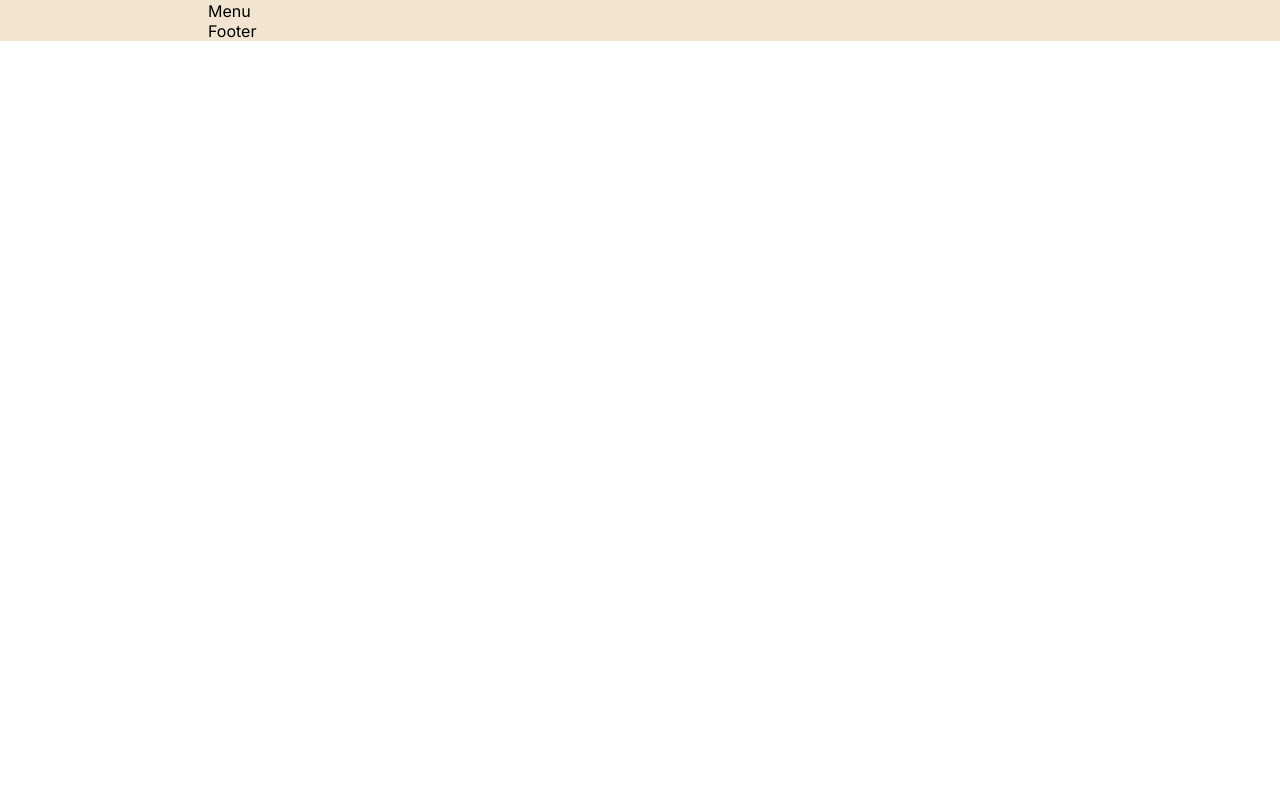
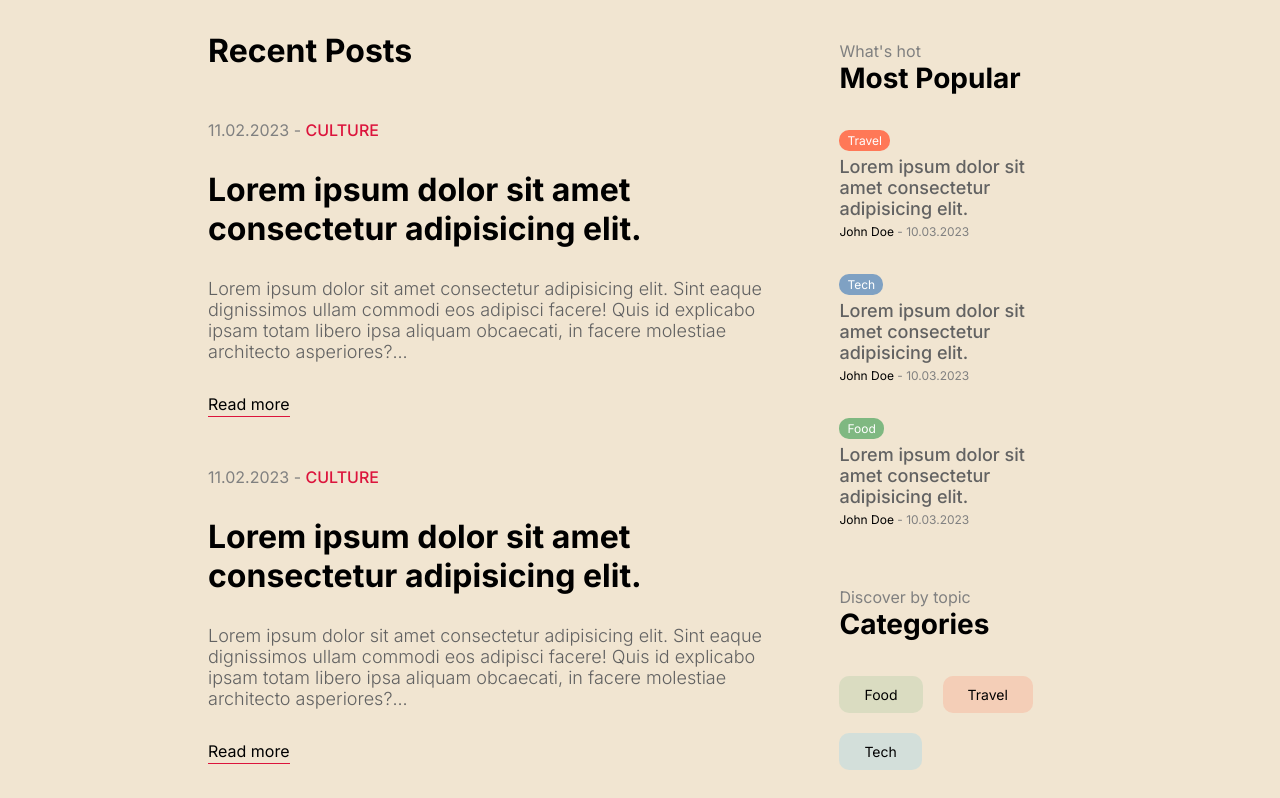
Before and after one commit to Achala-Nayak/Cuisine-Code-Chronicles, a Next.js app: page / in a window 1280 px wide. Shown: the part 1102-1900 px from the top of the page. Before the commit the page ends 1143 px from the top, so only its background shows below. Built offline with nearby package versions, Linux system fonts and the light colour scheme.

Commit message:
Side Menu- Achala Nayak

```diff
--- a/src/app/homepage.module.css
+++ b/src/app/homepage.module.css
@@ -0,0 +1,4 @@
+.content{
+    display:flex;
+    gap:50px;
+}
--- /dev/null
+++ b/src/components/card/Card.jsx
@@ -0,0 +1,29 @@
+import Image from "next/image";
+import styles from "./card.module.css";
+import Link from "next/link";
+
+const Card = () => {
+  return (
+    <div className={styles.container}>
+      <div className={styles.imageContainer}>
+        <Image src="/p1.jpeg" alt="" fill className={styles.image}/>
+      </div>
+      <div className={styles.textContainer}>
+        <div className={styles.detail}>
+          <span className={styles.date}>11.02.2023 - </span>
+          <span className={styles.category}>CULTURE</span>
+        </div>
+        <h1>Lorem ipsum dolor sit amet consectetur adipisicing elit.</h1>
+        <p className={styles.desc}>
+          Lorem ipsum dolor sit amet consectetur adipisicing elit. Sint eaque
+          dignissimos ullam commodi eos adipisci facere! Quis id explicabo ipsam
+          totam libero ipsa aliquam obcaecati, in facere molestiae architecto
+          asperiores?...
+        </p>
+        <Link href="/" className={styles.link}>Read more</Link>
+      </div>
+    </div>
+  );
+};
+
+export default Card;
--- /dev/null
+++ b/src/components/card/card.module.css
@@ -0,0 +1,50 @@
+.container {
+    margin-bottom: 50px;
+    display: flex;
+    align-items: center;
+    gap: 50px;
+  }
+
+  .imageContainer {
+    flex: 1;
+    height: 350px;
+    position: relative;
+  }
+
+  .image {
+    object-fit: cover;
+  }
+
+  .textContainer {
+    flex: 1;
+    display: flex;
+    flex-direction: column;
+    gap: 30px;
+  }
+
+  .date {
+    color: gray;
+  }
+
+  .category {
+    color: crimson;
+    font-weight: 500;
+  }
+
+  .desc {
+    font-size: 18px;
+    font-weight: 300;
+    color: var(--softTextColor);
+  }
+
+  .link {
+    border-bottom: 1px solid crimson;
+    width: max-content;
+    padding: 2px 0px;
+  }
+
+  @media screen and (max-width: 1280px) {
+    .imageContainer {
+      display: none;
+    }
+  }
--- a/src/components/cardList/CardList.jsx
+++ b/src/components/cardList/CardList.jsx
@@ -1,9 +1,22 @@
 import React from 'react'
 import styles from'./cardList.module.css'
+import Image from 'next/image'
+import Pagination from '../pagination/Pagination'
+import Card from '../card/Card'
 
 const CardList = () => {
   return (
-    <div className={styles.container}>CardList</div>
+    <div className={styles.container}>
+      <h1 className={styles.title}>Recent Posts</h1>
+      <div className={styles.posts}>
+        <Card/>
+        <Card/>
+        <Card/>
+
+
+      </div>
+      <Pagination/>
+    </div>
   )
 }
 
--- a/src/components/cardList/cardList.module.css
+++ b/src/components/cardList/cardList.module.css
@@ -1,3 +1,7 @@
-.conatiner{
+.container{
     flex:5;
 }
+
+.title{
+    margin:50px 0px;
+}
--- a/src/components/menu/Menu.jsx
+++ b/src/components/menu/Menu.jsx
@@ -1,9 +1,22 @@
-import React from 'react'
-import styles from'./menu.module.css'
+import React from "react";
+import styles from "./menu.module.css";
+import Link from "next/link";
+import Image from "next/image";
+import MenuPosts from "../menuPosts/MenuPosts";
+import MenuCategories from "../menuCategories/MenuCategories";
+
 const Menu = () => {
   return (
-    <div className={styles.container}>Menu</div>
-  )
-}
+    <div className={styles.container}>
+      <h2 className={styles.subtitle}>{"What's hot"}</h2>
+      <h1 className={styles.title}>Most Popular</h1>
+      <MenuPosts withImage={false} />
+      <h2 className={styles.subtitle}>Discover by topic</h2>
+      <h1 className={styles.title}>Categories</h1>
+      <MenuCategories />
 
-export default Menu
+    </div>
+  );
+};
+
+export default Menu;
--- a/src/components/menu/menu.module.css
+++ b/src/components/menu/menu.module.css
@@ -0,0 +1,20 @@
+.container {
+    flex: 2;
+    margin-top: 60px;
+  }
+
+  .subtitle {
+    color: gray;
+    font-size: 16px;
+    font-weight: 400;
+  }
+  .title {
+    font-size: 28px;
+  }
+
+
+  @media screen and (max-width: 1024px) {
+    .container {
+      display: none;
+    }
+  }
--- /dev/null
+++ b/src/components/menuCategories/MenuCategories.jsx
@@ -0,0 +1,22 @@
+import Link from "next/link";
+import React from "react";
+import styles from "./menuCategories.module.css";
+
+const MenuCategories = () => {
+  return (
+    <div className={styles.categoryList}>
+
+    <Link href="/blog" className={`${styles.categoryItem} ${styles.food}`}>
+        Food
+      </Link>
+      <Link href="/blog" className={`${styles.categoryItem} ${styles.travel}`}>
+        Travel
+      </Link>
+      <Link href="/blog" className={`${styles.categoryItem} ${styles.tech}`}>
+        Tech
+      </Link>
+    </div>
+  );
+};
+
+export default MenuCategories;
--- /dev/null
+++ b/src/components/menuCategories/menuCategories.module.css
@@ -0,0 +1,25 @@
+.categoryList {
+    margin-top: 35px;
+    margin-bottom: 60px;
+    display: flex;
+    flex-wrap: wrap;
+    gap: 20px;
+  }
+
+  .categoryItem {
+    padding: 10px 25px;
+    border-radius: 10px;
+    font-size: 14px;
+  }
+
+  .categoryItem.tech {
+    background-color: #57c4ff31;
+  }
+
+  .categoryItem.food {
+    background-color: #7fb88133;
+  }
+
+  .categoryItem.travel {
+    background-color: #ff795736;
+  }
--- /dev/null
+++ b/src/components/menuPosts/MenuPosts.jsx
@@ -0,0 +1,66 @@
+import Image from "next/image";
+import Link from "next/link";
+import React from "react";
+import styles from "./menuPosts.module.css"
+
+const MenuPosts = ({ withImage }) => {
+  return (
+    <div className={styles.items}>
+      <Link href="/" className={styles.item}>
+        {withImage && (
+          <div className={styles.imageContainer}>
+            <Image src="/p1.jpeg" alt="" fill className={styles.image} />
+          </div>
+        )}
+        <div className={styles.textContainer}>
+          <span className={`${styles.category} ${styles.travel}`}>Travel</span>
+          <h3 className={styles.postTitle}>
+            Lorem ipsum dolor sit amet consectetur adipisicing elit.
+          </h3>
+          <div className={styles.detail}>
+            <span className={styles.username}>John Doe</span>
+            <span className={styles.date}> - 10.03.2023</span>
+          </div>
+        </div>
+      </Link>
+      <Link href="/" className={styles.item}>
+        {withImage && (
+          <div className={styles.imageContainer}>
+            <Image src="/p1.jpeg" alt="" fill className={styles.image} />
+          </div>
+        )}
+        <div className={styles.textContainer}>
+          <span className={`${styles.category} ${styles.tech}`}>
+            Tech
+          </span>
+          <h3 className={styles.postTitle}>
+            Lorem ipsum dolor sit amet consectetur adipisicing elit.
+          </h3>
+          <div className={styles.detail}>
+            <span className={styles.username}>John Doe</span>
+            <span className={styles.date}> - 10.03.2023</span>
+          </div>
+        </div>
+      </Link>
+      <Link href="/" className={styles.item}>
+        {withImage && (
+          <div className={styles.imageContainer}>
+            <Image src="/p1.jpeg" alt="" fill className={styles.image} />
+          </div>
+        )}
+        <div className={styles.textContainer}>
+          <span className={`${styles.category} ${styles.food}`}>Food</span>
+          <h3 className={styles.postTitle}>
+            Lorem ipsum dolor sit amet consectetur adipisicing elit.
+          </h3>
+          <div className={styles.detail}>
+            <span className={styles.username}>John Doe</span>
+            <span className={styles.date}> - 10.03.2023</span>
+          </div>
+        </div>
+      </Link>
+    </div>
+  );
+};
+
+export default MenuPosts;
--- /dev/null
+++ b/src/components/menuPosts/menuPosts.module.css
@@ -0,0 +1,66 @@
+.items {
+  margin-top: 35px;
+  margin-bottom: 60px;
+  display: flex;
+  flex-direction: column;
+  gap: 35px;
+}
+
+.item {
+  display: flex;
+  align-items: center;
+  gap: 20px;
+}
+
+.imageContainer {
+  flex: 1;
+  aspect-ratio: 1/1;
+  position: relative;
+}
+
+.image {
+  border-radius: 50%;
+  border: 3px solid lightgray;
+  object-fit: cover;
+}
+
+.textContainer {
+  flex: 4;
+  display: flex;
+  flex-direction: column;
+  gap: 5px;
+}
+
+.category {
+  padding: 3px 8px;
+  border-radius: 10px;
+  font-size: 12px;
+  color: white;
+  width: max-content;
+}
+
+.category.travel {
+  background-color: #ff7857;
+}
+
+.food {
+  background-color: #7fb881;
+}
+
+.tech {
+  background-color: #7FA1C3;
+}
+
+.postTitle {
+  font-size: 18px;
+  font-weight: 500;
+  color: var(--softTextColor);
+}
+
+.detail {
+  font-size: 12px;
+}
+
+.date {
+  color: gray;
+}
```
